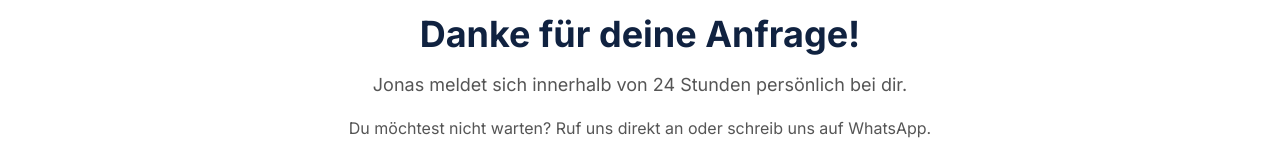
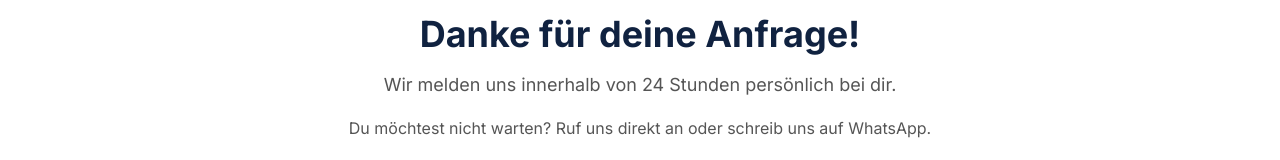
Before and after one commit to tobiasgrundl3-web/dgd-landingpage, a Next.js app: page /danke in a window 1280 px wide. Shown: the part 242-402 px from the top of the page. Built offline with nearby package versions, Linux system fonts and the light colour scheme.

Commit message:
Add files via upload

```diff
--- a/src/app/danke/page.tsx
+++ b/src/app/danke/page.tsx
@@ -35,7 +35,7 @@ export default function DankePage() {
           Danke für deine Anfrage!
         </h1>
         <p className="text-[#555555] text-lg leading-relaxed mb-4">
-          Jonas meldet sich innerhalb von 24 Stunden persönlich bei dir.
+          Wir melden uns innerhalb von 24 Stunden persönlich bei dir.
         </p>
         <p className="text-[#555555] text-base leading-relaxed mb-12">
           Du möchtest nicht warten? Ruf uns direkt an oder schreib uns auf
```
